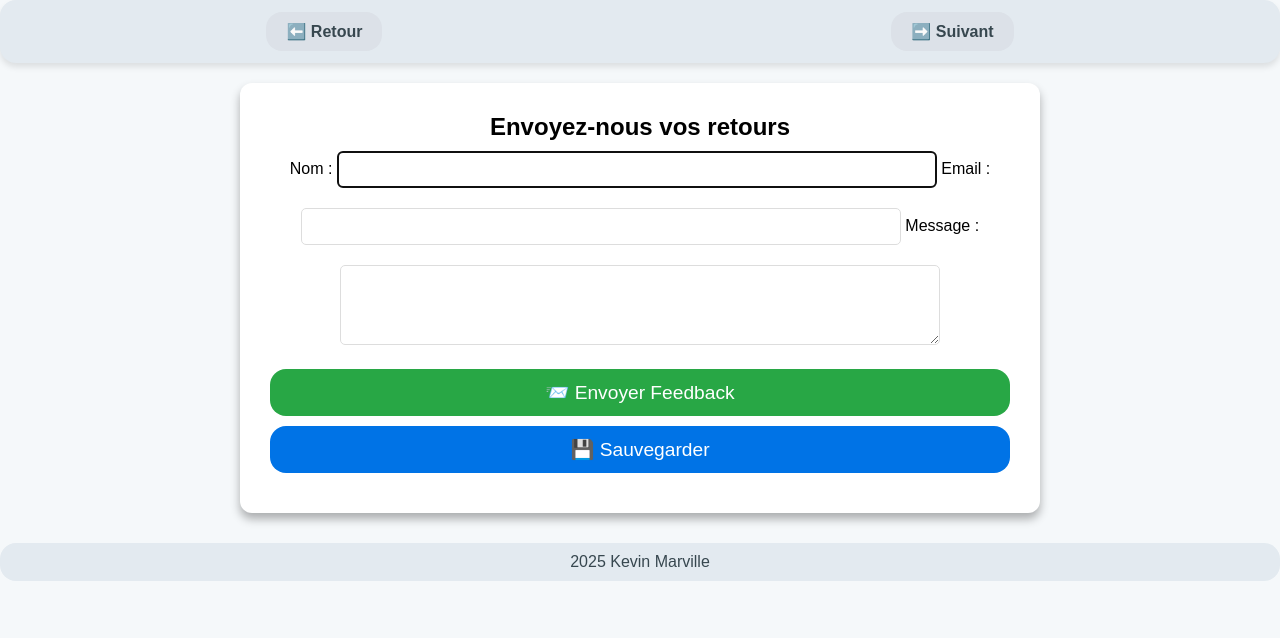
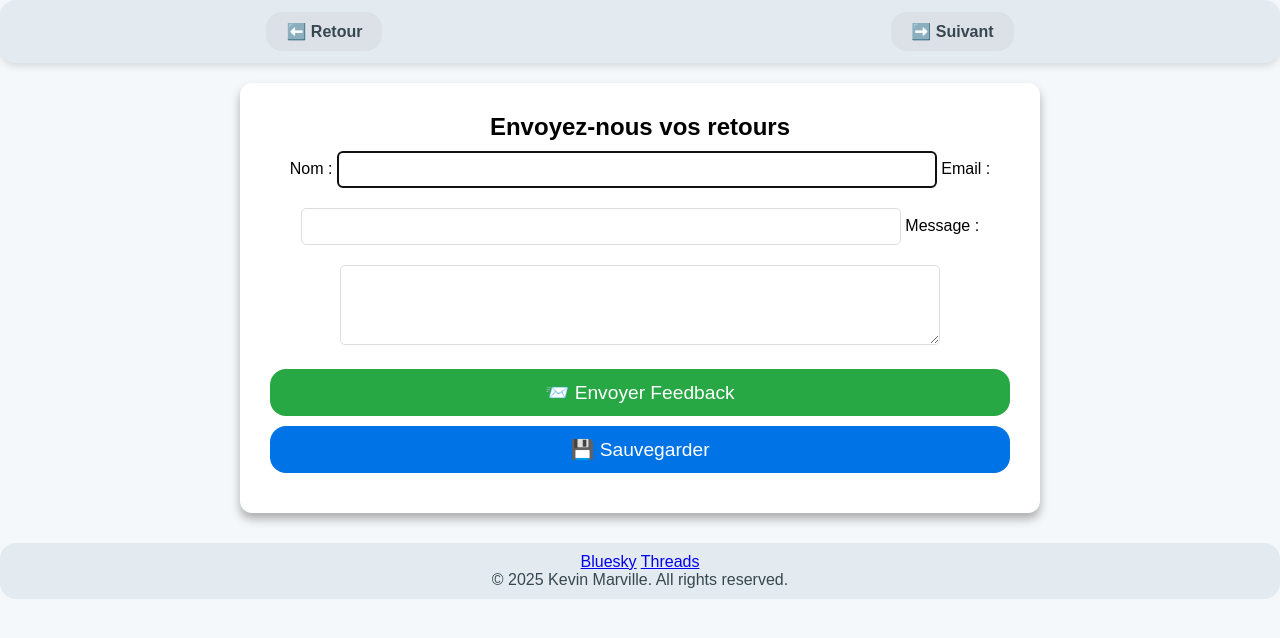
Before and after one commit to Kvnbbg/suivi-table-ronde, a plain HTML site: page bubbleRoom.html in a window 1280 px wide. Drawn offline with Linux system fonts and the light colour scheme.

Commit message:
Update bubbleRoom.html

```diff
--- a/bubbleRoom.html
+++ b/bubbleRoom.html
@@ -49,9 +49,14 @@
             <div id="confirmation-animation" class="hidden">✅ Message envoyé avec succès !</div>
         </section>
     </main>
-    <footer>
-        <p>2025 Kevin Marville</p>
-        </footer>
+  <!-- Footer -->
+  <footer>
+    <div class="social-links">
+      <a href="https://bsky.app/profile/techandstream.bsky.social" target="_blank">Bluesky</a>
+      <a href="https://my.bio/kvnbbg" target="_blank">Threads</a>
+    </div>
+    <p>&copy; 2025 Kevin Marville. All rights reserved.</p>
+  </footer>
 
 </body>
 </html>
```
